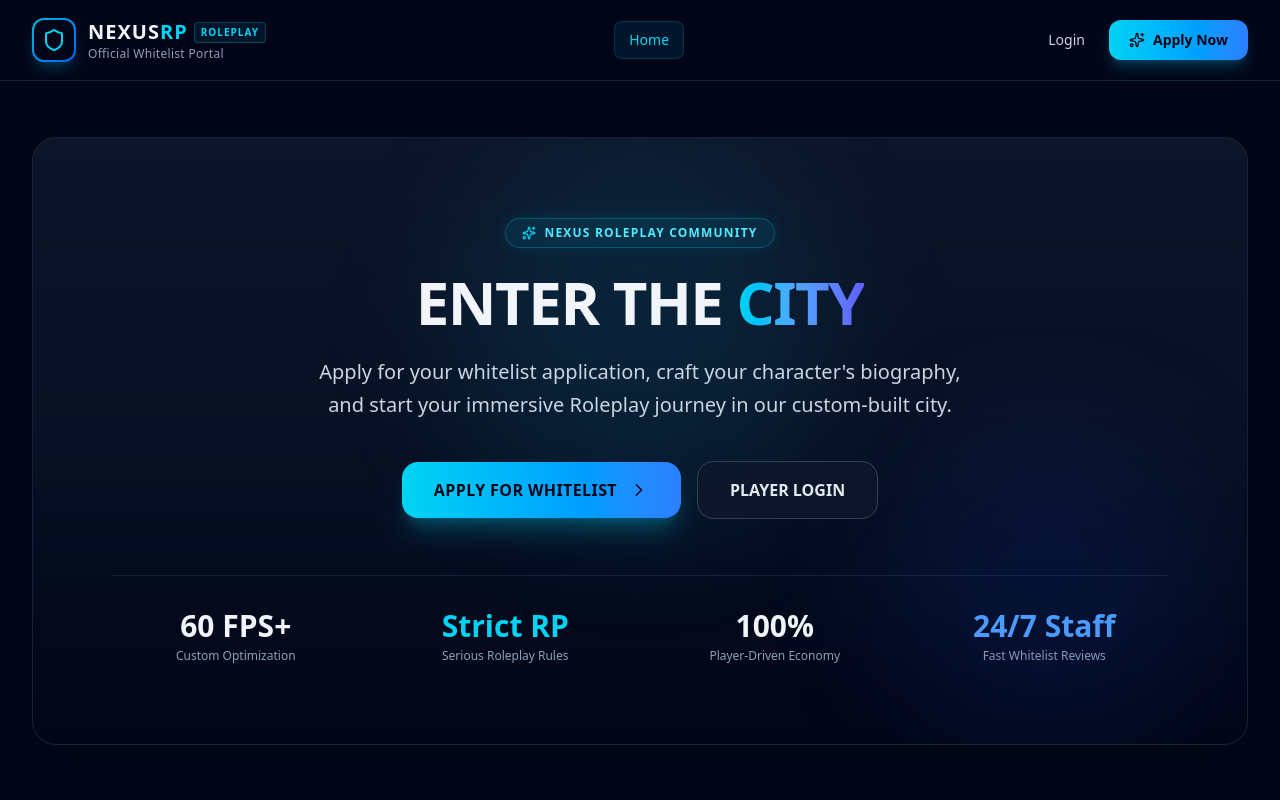
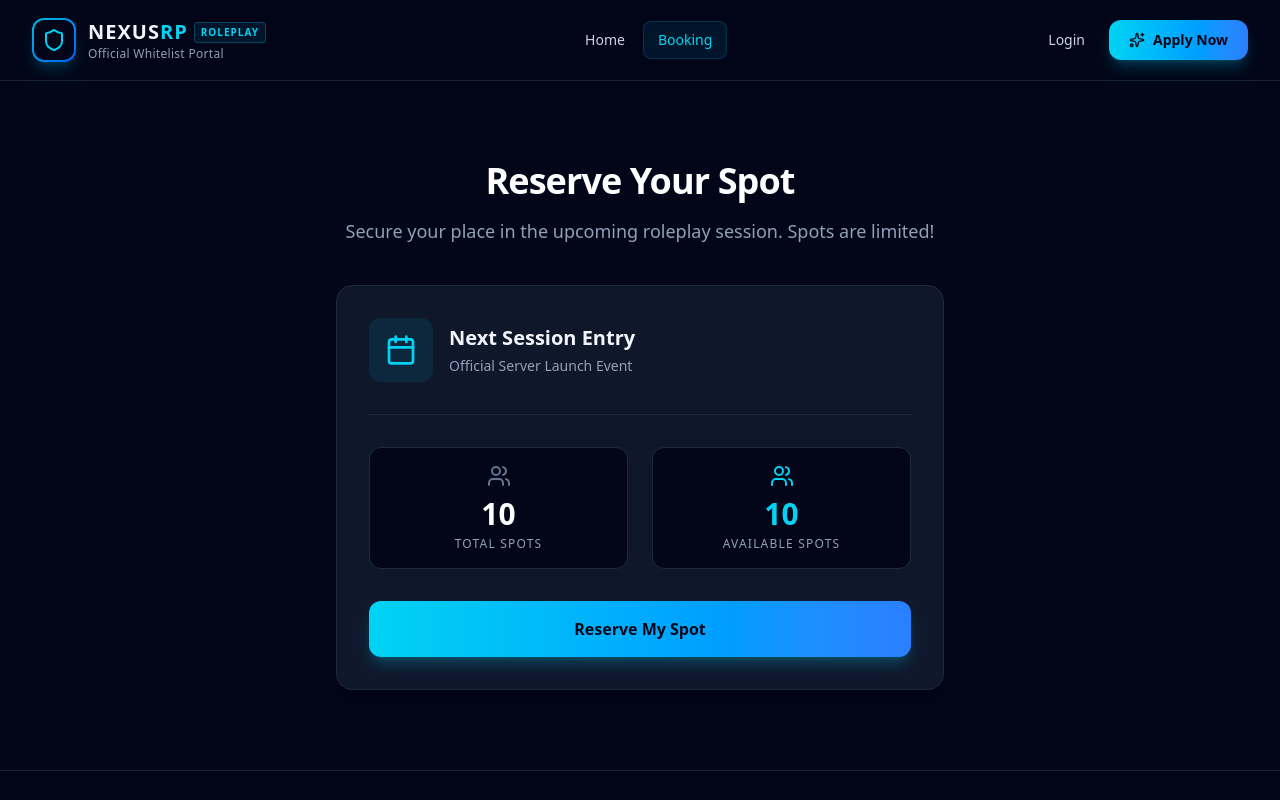
Before and after one commit to Youssef7shop/Roleplay-Gaming, a React (Vite) app: page /booking in a window 1280 px wide. Before the commit this address led to /. Shown: the top 800 px of the page. Built offline with nearby package versions, Linux system fonts and the light colour scheme.

Commit message:
feat: add booking system page and service
Introduced a booking page for users to reserve session spots, including a new service to manage booking state via localStorage and navigation updates in the navbar.

```diff
--- a/src/App.tsx
+++ b/src/App.tsx
@@ -16,6 +16,7 @@ import { Profile } from './pages/Profile';
 import { WhitelistApply } from './pages/WhitelistApply';
 import { WhitelistView } from './pages/WhitelistView';
 
+import { Booking } from './pages/Booking';
 import { AdminDashboard } from './pages/admin/AdminDashboard';
 import { AdminApplications } from './pages/admin/AdminApplications';
 import { AdminApplicationDossier } from './pages/admin/AdminApplicationDossier';
@@ -36,6 +37,7 @@ export default function App() {
             <Route path="/login" element={<MainLayout><Login /></MainLayout>} />
             <Route path="/register" element={<MainLayout><Register /></MainLayout>} />
             <Route path="/forgot-password" element={<MainLayout><ForgotPassword /></MainLayout>} />
+            <Route path="/booking" element={<MainLayout><Booking /></MainLayout>} />
 
             {/* Authenticated Player Routes */}
             <Route path="/dashboard" element={<ProtectedRoute><MainLayout><Dashboard /></MainLayout></ProtectedRoute>} />
--- a/src/components/common/Navbar.tsx
+++ b/src/components/common/Navbar.tsx
@@ -62,6 +62,16 @@ export const Navbar: React.FC = () => {
               }`}
             >
               Home
+            </Link>
+            <Link
+              to="/booking"
+              className={`px-3.5 py-2 rounded-lg text-sm font-medium transition-all ${
+                isActive('/booking')
+                  ? 'text-cyan-400 bg-cyan-500/10 border border-cyan-500/20'
+                  : 'text-slate-300 hover:text-slate-100 hover:bg-slate-900'
+              }`}
+            >
+              Booking
             </Link>
 
             {user && (
@@ -180,6 +190,13 @@ export const Navbar: React.FC = () => {
           >
             Home
           </Link>
+          <Link
+            to="/booking"
+            onClick={() => setMobileMenuOpen(false)}
+            className="block px-3 py-2 rounded-lg text-base font-medium text-slate-300 hover:bg-slate-900"
+          >
+            Booking
+          </Link>
 
           {user ? (
             <>
--- /dev/null
+++ b/src/pages/Booking.tsx
@@ -0,0 +1,129 @@
+import React, { useEffect, useState } from 'react';
+import { Calendar, Users, AlertCircle, CheckCircle2 } from 'lucide-react';
+import { getBookingSettings, subscribeToBookingSettings, reserveSpot, BookingSettings } from '../services/bookingService';
+import { useAuth } from '../context/AuthContext';
+import { useNavigate } from 'react-router-dom';
+
+export const Booking: React.FC = () => {
+  const [settings, setSettings] = useState<BookingSettings>({ totalSpots: 10, bookedSpots: 0 });
+  const [loading, setLoading] = useState(false);
+  const [success, setSuccess] = useState(false);
+  const [error, setError] = useState('');
+  const { user } = useAuth();
+  const navigate = useNavigate();
+
+  useEffect(() => {
+    const unsubscribe = subscribeToBookingSettings(setSettings);
+    return () => unsubscribe();
+  }, []);
+
+  const isFull = settings.bookedSpots >= settings.totalSpots;
+
+  const handleReserve = () => {
+    if (!user) {
+      navigate('/login');
+      return;
+    }
+
+    setError('');
+    setLoading(true);
+
+    setTimeout(() => {
+      const success = reserveSpot();
+      if (success) {
+        setSuccess(true);
+      } else {
+        setError('Sorry, all spots have been filled.');
+      }
+      setLoading(false);
+    }, 800);
+  };
+
+  return (
+    <div className="max-w-2xl mx-auto py-12 px-4 sm:px-6 lg:px-8">
+      <div className="text-center mb-10">
+        <h1 className="text-4xl font-extrabold tracking-tight text-white mb-4">
+          Reserve Your Spot
+        </h1>
+        <p className="text-lg text-slate-400">
+          Secure your place in the upcoming roleplay session. Spots are limited!
+        </p>
+      </div>
+
+      <div className="bg-slate-900 border border-slate-800 rounded-2xl overflow-hidden shadow-xl">
+        <div className="p-8">
+          <div className="flex items-center justify-between mb-8 pb-8 border-b border-slate-800">
+            <div className="flex items-center gap-4">
+              <div className={`p-4 rounded-xl ${isFull ? 'bg-rose-500/10 text-rose-400' : 'bg-cyan-500/10 text-cyan-400'}`}>
+                <Calendar className="h-8 w-8" />
+              </div>
+              <div>
+                <h3 className="text-xl font-bold text-slate-100">Next Session Entry</h3>
+                <p className="text-slate-400 text-sm mt-1">Official Server Launch Event</p>
+              </div>
+            </div>
+          </div>
+
+          <div className="grid grid-cols-2 gap-6 mb-8">
+            <div className="bg-slate-950 rounded-xl p-4 border border-slate-800 flex flex-col items-center justify-center text-center">
+              <Users className="h-6 w-6 text-slate-500 mb-2" />
+              <div className="text-3xl font-bold text-white">{settings.totalSpots}</div>
+              <div className="text-xs text-slate-400 uppercase tracking-widest mt-1">Total Spots</div>
+            </div>
+            <div className="bg-slate-950 rounded-xl p-4 border border-slate-800 flex flex-col items-center justify-center text-center">
+              <Users className={`h-6 w-6 mb-2 ${isFull ? 'text-rose-400' : 'text-cyan-400'}`} />
+              <div className={`text-3xl font-bold ${isFull ? 'text-rose-400' : 'text-cyan-400'}`}>
+                {settings.totalSpots - settings.bookedSpots}
+              </div>
+              <div className="text-xs text-slate-400 uppercase tracking-widest mt-1">Available Spots</div>
+            </div>
+          </div>
+
+          {success ? (
+            <div className="bg-emerald-500/10 border border-emerald-500/20 rounded-xl p-6 text-center animate-in fade-in zoom-in duration-300">
+              <CheckCircle2 className="h-12 w-12 text-emerald-400 mx-auto mb-3" />
+              <h3 className="text-lg font-bold text-emerald-400 mb-1">Reservation Confirmed!</h3>
+              <p className="text-emerald-500/80 text-sm">You have successfully reserved your spot for the next session.</p>
+            </div>
+          ) : (
+            <div className="space-y-4">
+              {error && (
+                <div className="flex items-center gap-3 p-4 bg-rose-500/10 border border-rose-500/20 rounded-xl text-rose-400">
+                  <AlertCircle className="h-5 w-5 flex-shrink-0" />
+                  <p className="text-sm font-medium">{error}</p>
+                </div>
+              )}
+
+              {isFull ? (
+                <div className="flex items-center justify-center gap-3 p-6 bg-slate-950 border border-slate-800 rounded-xl text-slate-400">
+                  <AlertCircle className="h-6 w-6" />
+                  <span className="font-medium text-lg">Fully Booked</span>
+                </div>
+              ) : (
+                <button
+                  onClick={handleReserve}
+                  disabled={loading}
+                  className="w-full flex items-center justify-center gap-2 py-4 px-8 rounded-xl font-bold text-slate-950 bg-gradient-to-r from-cyan-400 to-blue-500 hover:from-cyan-300 hover:to-blue-400 disabled:opacity-50 disabled:cursor-not-allowed shadow-lg shadow-cyan-500/25 transition-all duration-200"
+                >
+                  {loading ? (
+                    <div className="h-5 w-5 border-2 border-slate-950/20 border-t-slate-950 rounded-full animate-spin" />
+                  ) : (
+                    'Reserve My Spot'
+                  )}
+                </button>
+              )}
+            </div>
+          )}
+        </div>
+
+        {isFull && (
+          <div className="bg-rose-500/10 py-3 px-6 text-center border-t border-rose-500/20">
+            <span className="text-rose-400 text-sm font-medium tracking-wide">
+              No more spots available at this time. Please check back later.
+            </span>
+          </div>
+        )}
+      </div>
+    </div>
+  );
+};
--- /dev/null
+++ b/src/services/bookingService.ts
@@ -0,0 +1,37 @@
+export interface BookingSettings {
+  totalSpots: number;
+  bookedSpots: number;
+}
+
+const BOOKING_KEY = 'nexus_booking_settings';
+
+export const getBookingSettings = (): BookingSettings => {
+  try {
+    const data = localStorage.getItem(BOOKING_KEY);
+    return data ? JSON.parse(data) : { totalSpots: 10, bookedSpots: 0 };
+  } catch (e) {
+    return { totalSpots: 10, bookedSpots: 0 };
+  }
+};
+
+export const saveBookingSettings = (settings: BookingSettings) => {
+  localStorage.setItem(BOOKING_KEY, JSON.stringify(settings));
+  window.dispatchEvent(new Event('nexus_booking_updated'));
+};
+
+export const reserveSpot = (): boolean => {
+  const settings = getBookingSettings();
+  if (settings.bookedSpots < settings.totalSpots) {
+    settings.bookedSpots += 1;
+    saveBookingSettings(settings);
+    return true;
+  }
+  return false;
+};
+
+export const subscribeToBookingSettings = (callback: (s: BookingSettings) => void) => {
+  callback(getBookingSettings());
+  const handleUpdate = () => callback(getBookingSettings());
+  window.addEventListener('nexus_booking_updated', handleUpdate);
+  return () => window.removeEventListener('nexus_booking_updated', handleUpdate);
+};
```
